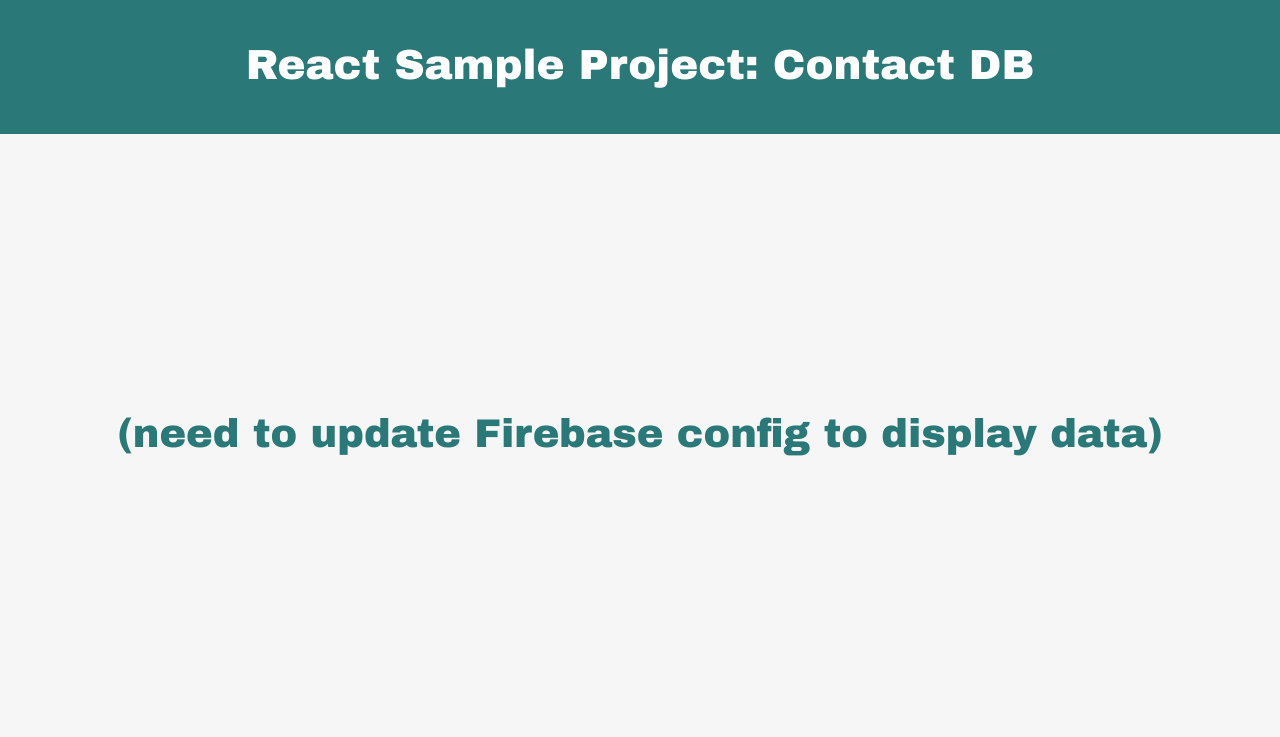
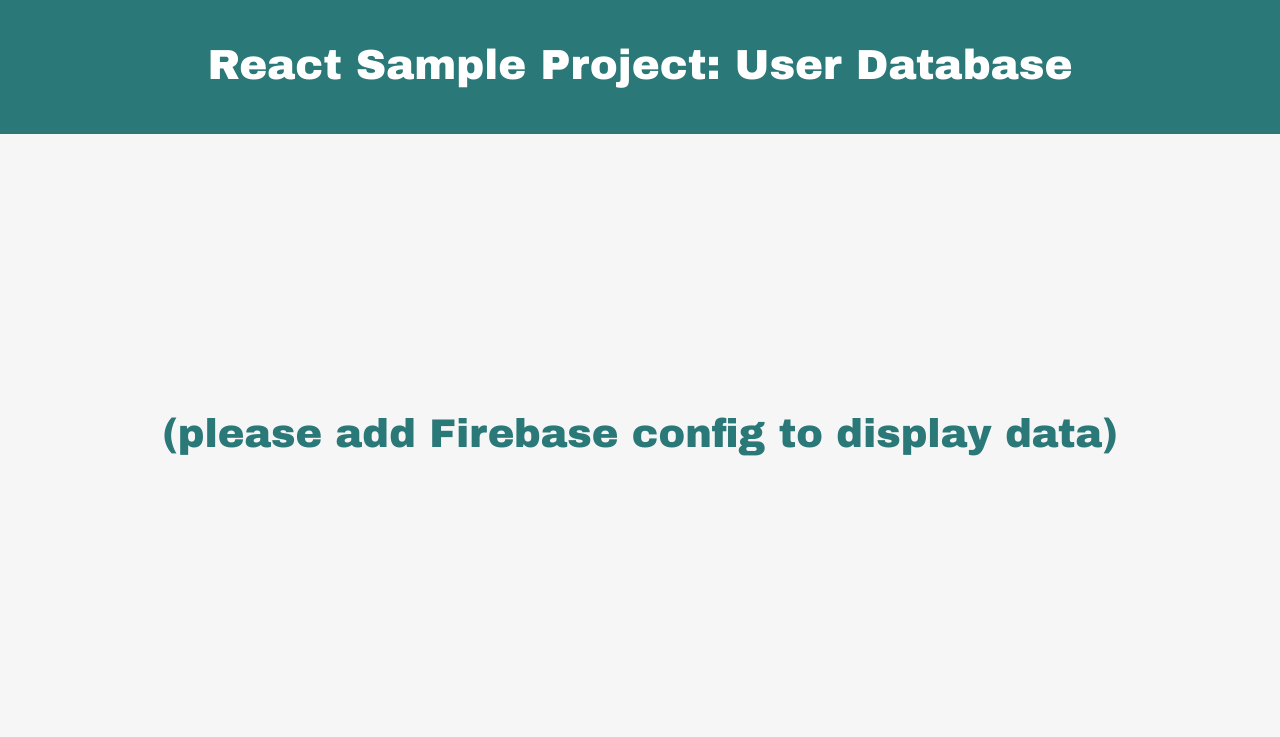
Before and after one commit to linmaweb/react-sample-userDB, a React app: page / in a window 1280 px wide. Built offline with nearby package versions, Linux system fonts and the light colour scheme; some packages are replaced by stand-ins of ours.

Commit message:
components updated

```diff
--- a/public/index.html
+++ b/public/index.html
@@ -26,9 +26,6 @@
     <title>React Sample Project: Contact DB</title>
   </head>
   <body>
-    <div class="header">
-      <h1 class="title">React Sample Project: Contact DB</h1>
-    </div>
     <noscript>You need to enable JavaScript to run this app.</noscript>
     <div id="root"></div>
   </body>
--- a/src/components/App/App.js
+++ b/src/components/App/App.js
@@ -6,6 +6,7 @@
 import { ToastContainer } from "react-toastify";
 import "react-toastify/dist/ReactToastify.css";
 import { firebaseConfig, ContactContext, reducer } from "../../config";
+import Title from "../Title/Title";
 import Nav from "../Nav/Nav";
 import ContactAdd from "../ContactAdd/ContactAdd";
 import ContactList from "../ContactList/ContactList";
@@ -54,9 +55,10 @@
 
   return (
     <>
+      <Title type="User Database" />
       {!firebaseSet ? (
         <h2 className="Center title-not-found">
-          (need to update Firebase config to display data)
+          (please add Firebase config to display data)
         </h2>
       ) : (
         <Router>
--- /dev/null
+++ b/src/components/Title/Title.js
@@ -0,0 +1,11 @@
+import React from "react";
+
+const Title = ({ type }) => {
+  return (
+    <div className="header">
+      <h1 className="title">React Sample Project: {type}</h1>
+    </div>
+  );
+};
+
+export default Title;
```
